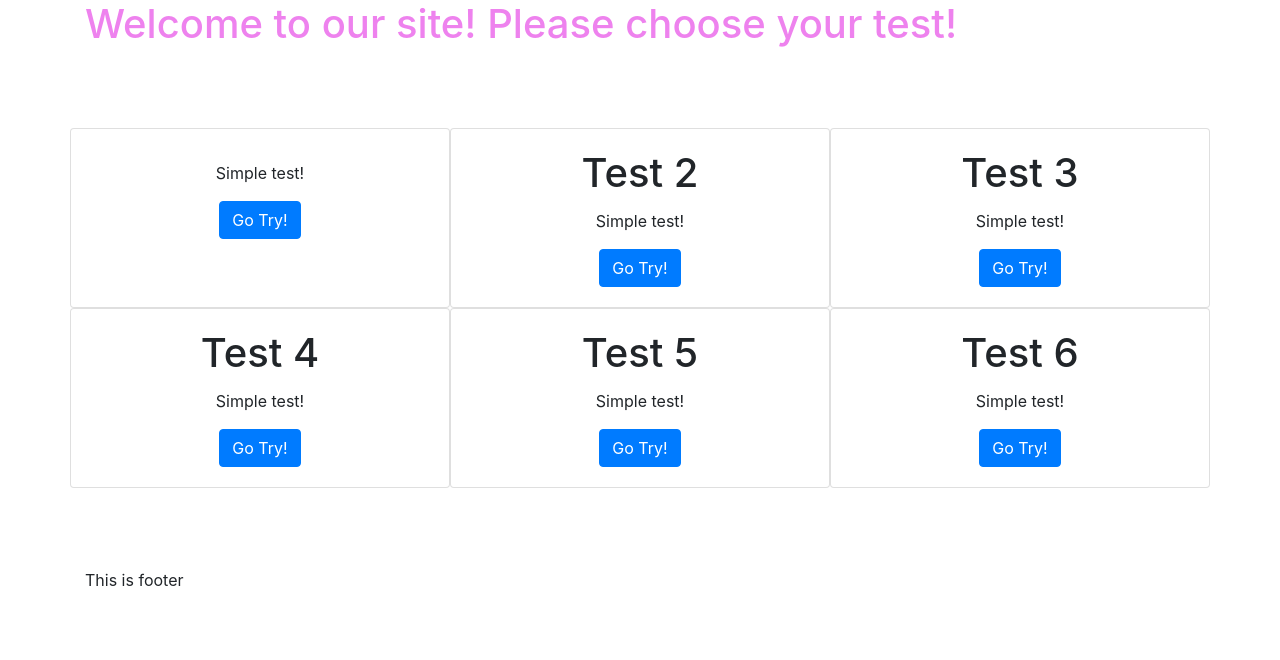
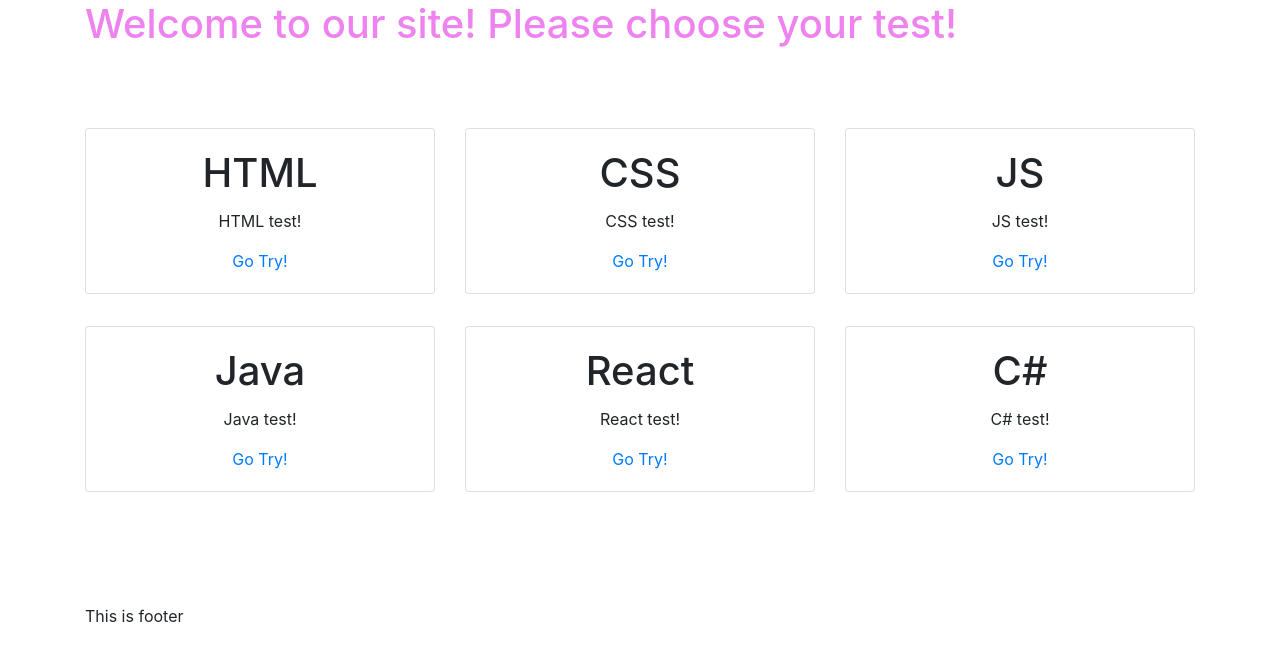
Before and after one commit to vpast/test-page-try, a Next.js app: page / in a window 1280 px wide. Shown: the top 660 px of the page. Built offline with nearby package versions, Linux system fonts and the light colour scheme.

Commit message:
cards generating and cards position generating

```diff
--- a/components/Body.js
+++ b/components/Body.js
@@ -1,9 +1,9 @@
-import TestCards from "./TestCards"
+import CardsWrap from "./CardsWrap"
 
 const Body = () => {
   return (
     <div className="bodyPosition">
-      <TestCards />
+      <CardsWrap />
     </div>
   )
 }
--- /dev/null
+++ b/components/Card.js
@@ -0,0 +1,20 @@
+// откуда test берет данные? Если он не связан с tests.js? Либо я чего то не понимаю
+
+import Link from "next/link"
+
+const Card = (props) => {
+  const test = props.test;
+  return (
+    <div className="card text-center">
+      <div className="card-body">
+        <h1 className="card-title">{test.title}</h1>
+        <p className="card-text">{test.description}</p>
+        <Link href={`/tests/${test.title}`} activeClassName="btn btn-primary lol">
+          Go Try!
+        </Link>
+      </div>
+    </div>
+  )
+}
+
+export default Card
--- /dev/null
+++ b/components/CardsWrap.js
@@ -0,0 +1,12 @@
+import Card from "./Card"
+import {tests} from "../data/tests"
+
+const CardsWrap = () => {
+  return (
+    <div className="row">
+      { tests.map((test, i) => <div key={i} className="col-4 cardPosition"><Card test={test} /></div>) }
+    </div>
+  )
+}
+
+export default CardsWrap
--- a/components/TestCards.js
+++ /dev/null
@@ -1,65 +0,0 @@
-import {useRouter} from "next/router"
-import {getTestTitle} from "../data/test"
-import {test} from "../data/test"
-
-const TestCards = () => {
-  // const router = useRouter();
-  // const {testTitle} = router.query;
-  // const test = getTestTitle(testTitle);
-
-  return (
-    <div className="d-flex row">
-      <div className="card col-4 text-center" style={{width: "18rem"}}>
-        <div className="card-body">
-          {/* <h1 className="card-title">{testTitle}</h1> */}
-          <h1 className="card-title">{test.title}</h1>
-          {console.log(test.title)}
-          <p className="card-text">Simple test!</p>
-          <a href="#" className="btn btn-primary">Go Try!</a>
-        </div>
-      </div>
-
-      <div className="card col-4 text-center" style={{width: "18rem"}}>
-        <div className="card-body">
-          <h1 className="card-title">Test 2</h1>
-          <p className="card-text">Simple test!</p>
-          <a href="#" className="btn btn-primary">Go Try!</a>
-        </div>
-      </div>
-
-      <div className="card col-4 text-center" style={{width: "18rem"}}>
-        <div className="card-body">
-          <h1 className="card-title">Test 3</h1>
-          <p className="card-text">Simple test!</p>
-          <a href="#" className="btn btn-primary">Go Try!</a>
-        </div>
-      </div>
-
-      <div className="card col-4 text-center" style={{width: "18rem"}}>
-        <div className="card-body">
-          <h1 className="card-title">Test 4</h1>
-          <p className="card-text">Simple test!</p>
-          <a href="#" className="btn btn-primary">Go Try!</a>
-        </div>
-      </div>
-
-      <div className="card col-4 text-center" style={{width: "18rem"}}>
-        <div className="card-body">
-          <h1 className="card-title">Test 5</h1>
-          <p className="card-text">Simple test!</p>
-          <a href="#" className="btn btn-primary">Go Try!</a>
-        </div>
-      </div>
-
-      <div className="card col-4 text-center" style={{width: "18rem"}}>
-        <div className="card-body">
-          <h1 className="card-title">Test 6</h1>
-          <p className="card-text">Simple test!</p>
-          <a href="#" className="btn btn-primary">Go Try!</a>
-        </div>
-      </div>
-    </div>
-  )
-}
-
-export default TestCards
--- a/data/test.js
+++ /dev/null
@@ -1,30 +0,0 @@
-export const test = [
-  {
-    title: "HTML",
-    id: 1
-  },
-  {
-    title: "CSS",
-    id: 2
-  },
-  {
-    title: "JS",
-    id: 3
-  },
-  {
-    title: "Java",
-    id: 4
-  },
-  {
-    title: "React",
-    id: 5
-  },
-  {
-    title: "C#",
-    id: 6
-  }
-]
-
-export const getTestTitle = (testTitle) => {
-  return test.filter(test => test.title == testTitle)
-}
--- /dev/null
+++ b/data/tests.js
@@ -0,0 +1,32 @@
+export const tests = [
+  {
+    title: "HTML",
+    id: 1,
+    description: "HTML test!"
+  },
+  {
+    title: "CSS",
+    id: 2,
+    description: "CSS test!"
+  },
+  {
+    title: "JS",
+    id: 3,
+    description: "JS test!"
+  },
+  {
+    title: "Java",
+    id: 4,
+    description: "Java test!"
+  },
+  {
+    title: "React",
+    id: 5,
+    description: "React test!"
+  },
+  {
+    title: "C#",
+    id: 6,
+    description: "C# test!"
+  }
+]
--- a/public/css/layout.css
+++ b/public/css/layout.css
@@ -6,3 +6,11 @@
 .bodyPosition {
   margin-bottom: 5rem;
 }
+
+.lol {
+  color: red;
+}
+
+.cardPosition {
+  margin-bottom: 2rem;
+}
```
Also changed, not shown: pages/test/[title].js (added, +17 -0 lines).
